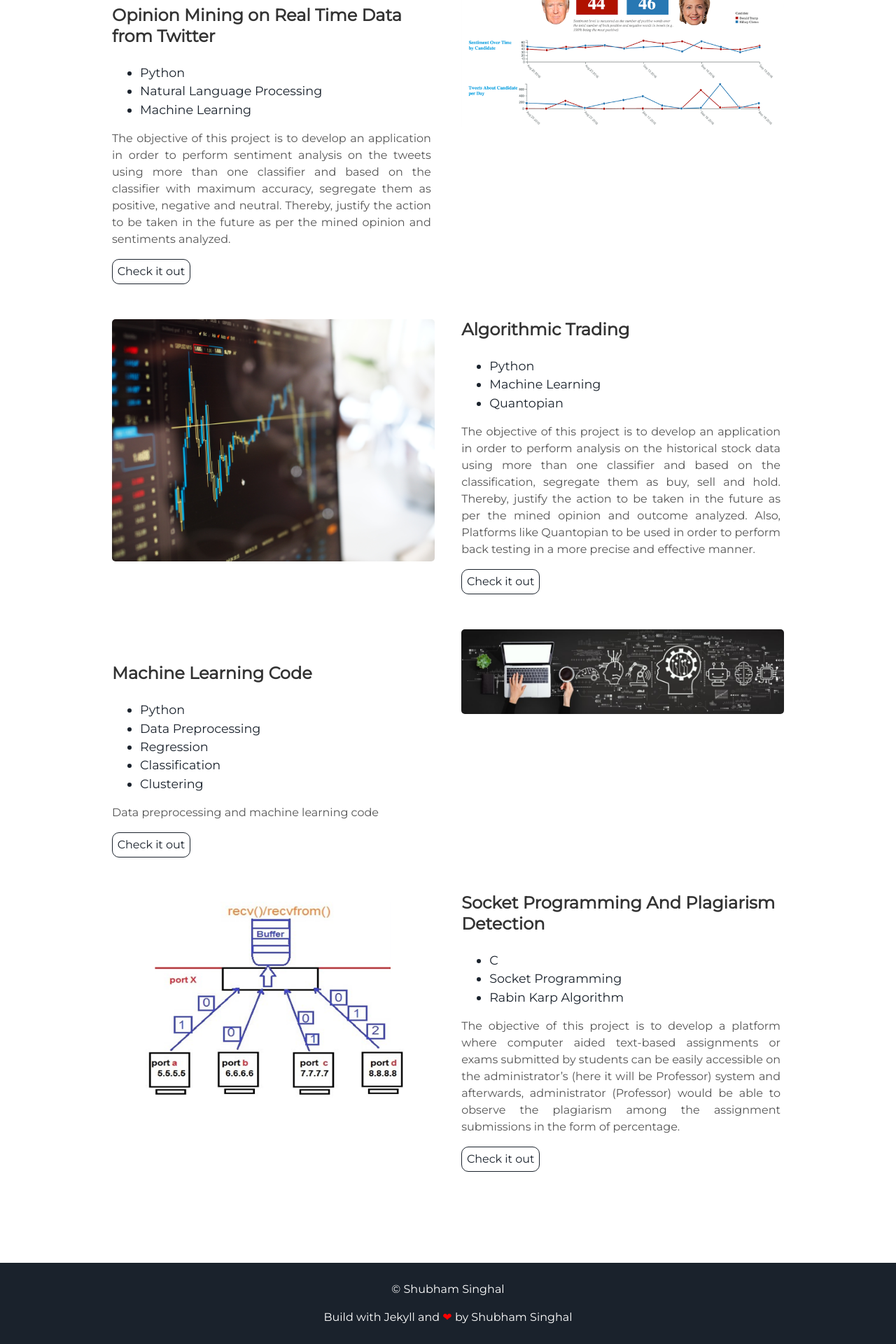
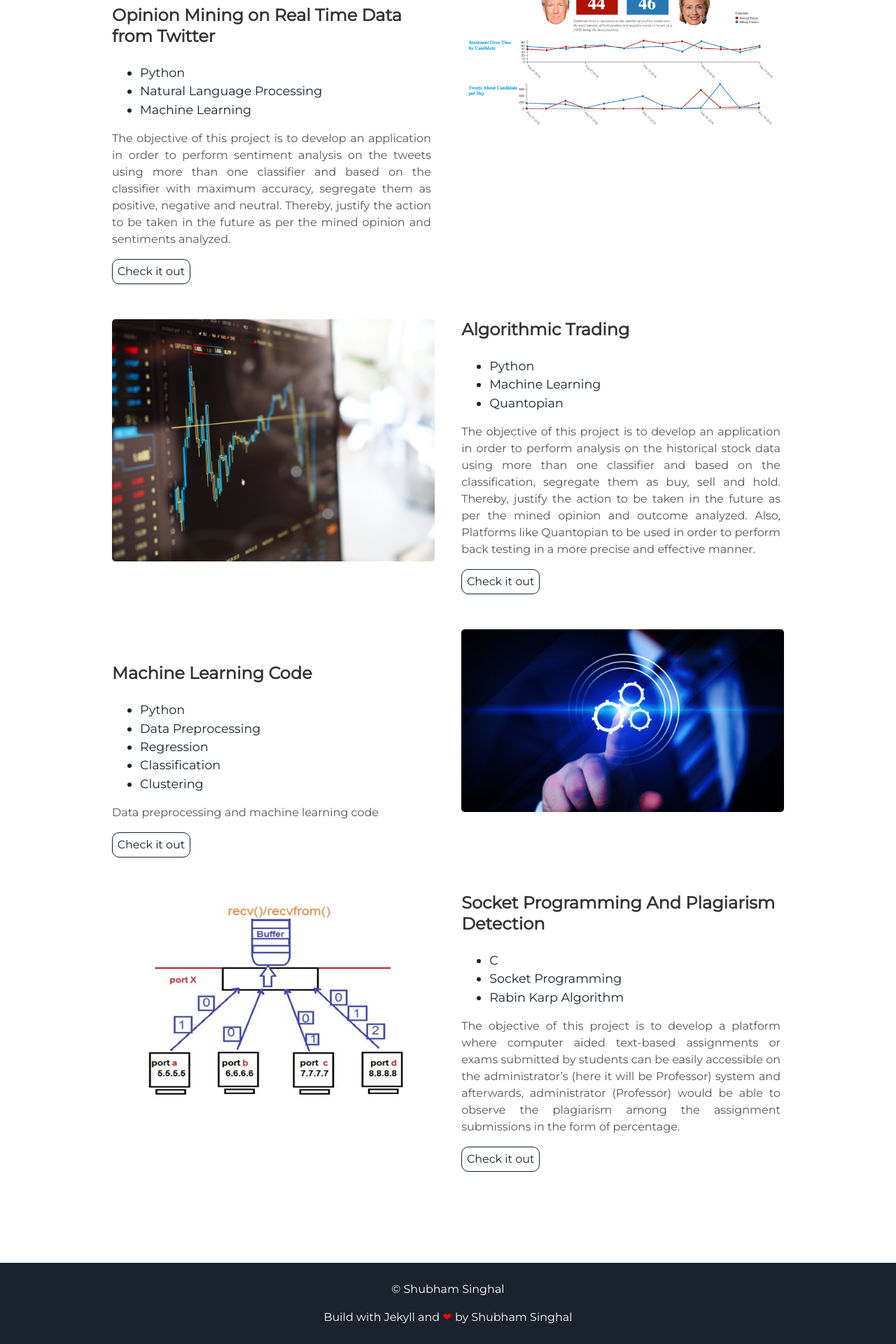
Before and after one commit to cseshubhamsinghal/cseshubhamsinghal.github.io, a Jekyll site: the page built from index.html, in a window 1280 px wide. Shown: the part 1356-3276 px from the top of the page at 70% size. Built offline with Jekyll 4.4.1, drawn with Linux system fonts in a browser that asks for light colours.

Commit message:
Update projects.html

```diff
--- a/_includes/projects.html
+++ b/_includes/projects.html
@@ -42,7 +42,7 @@
 
 <div class="user-projects">
   <div class="images-right">
-    <img alt="Machine Learning" src="{{ "/assets/img/machine-learning-definition.jpeg" | prepend: site.baseurl }}" />
+    <img alt="Machine Learning" src="{{ "/assets/img/learning.jpg" | prepend: site.baseurl }}" />
   </div>
   <div class="contents">
     <h3> Machine Learning Code </h3>
```
